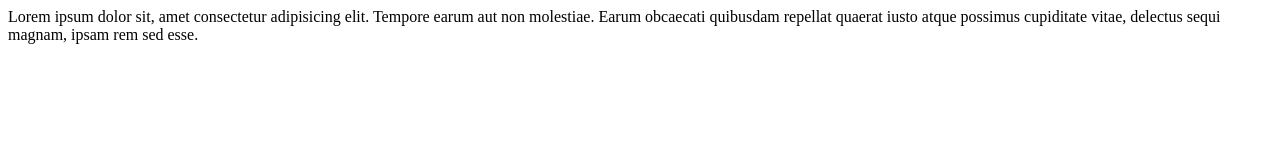
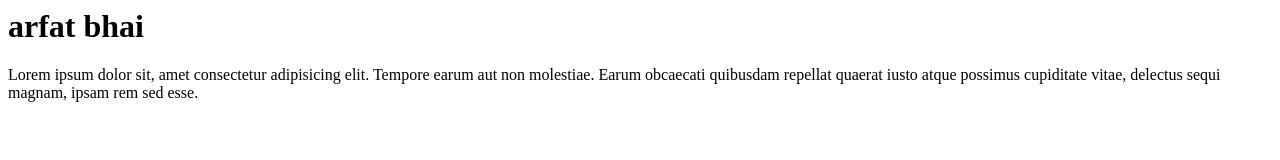
Before and after one commit to Arafat-shuvo/second-py, a plain HTML site: page index.html in a window 1280 px wide. Drawn offline with Linux system fonts and the light colour scheme.

Commit message:
Update index.html

```diff
--- a/index.html
+++ b/index.html
@@ -6,7 +6,7 @@
 </head>
 
 <body>
-
+<h1>arfat bhai</h1>
 
 </body>
 
```
